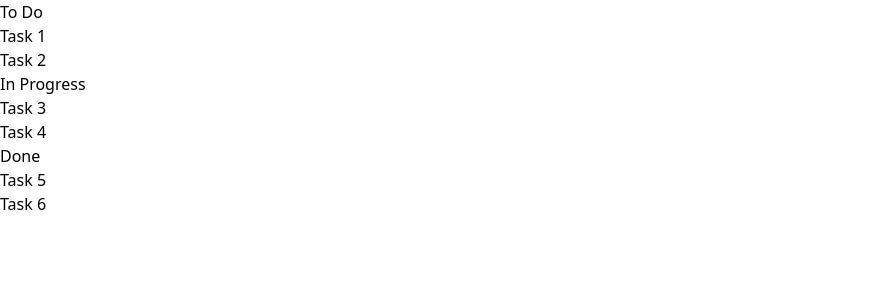
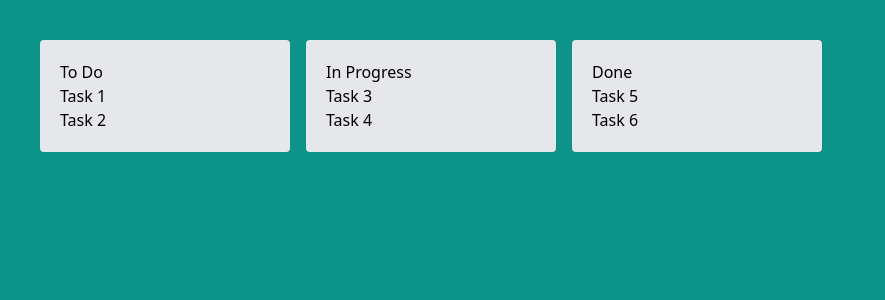
Before and after one commit to yisus82/vue_school-trello_board-vue, a Nuxt app in the folder trevuello/: page / in a window 1280 px wide. Shown: the top 300 px of the page, without its empty margins (0-885 px from the left). Built offline with nearby package versions, Linux system fonts and the light colour scheme.

Commit message:
Add some styles to the board

```diff
--- a/trevuello/app.vue
+++ b/trevuello/app.vue
@@ -1,3 +1,5 @@
 <template>
-  <TrelloBoard />
+  <div class="p-10 h-[100vh] bg-teal-600 overflow-auto">
+    <TrelloBoard />
+  </div>
 </template>
--- a/trevuello/components/TrelloBoard.vue
+++ b/trevuello/components/TrelloBoard.vue
@@ -31,8 +31,8 @@
 </script>
 
 <template>
-  <div>
-    <div v-for="column in columns" :key="column.id">
+  <div class="flex gap-4 overflow-x-auto items-start">
+    <div v-for="column in columns" :key="column.id" class="bg-gray-200 p-5 rounded min-w-[250px]">
       <h2>{{ column.title }}</h2>
       <p v-for="task in column.tasks" :key="task.id">
         {{ task.title }}
--- /dev/null
+++ b/trevuello/tailwind.config.ts
@@ -0,0 +1,9 @@
+import type { Config } from 'tailwindcss';
+
+export default {
+  content: [],
+  theme: {
+    extend: {},
+  },
+  plugins: [],
+} satisfies Config;
```
Lines whose indentation alone changed are shown as unchanged.
